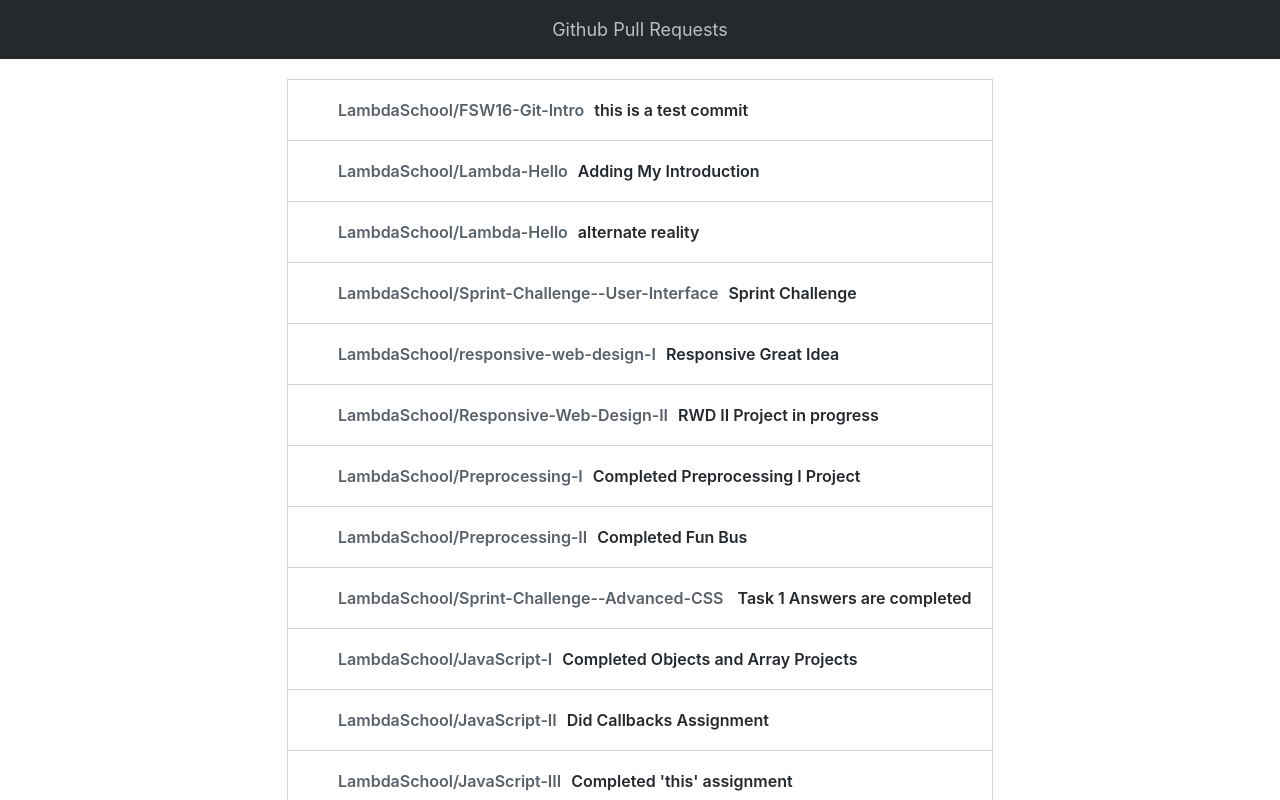
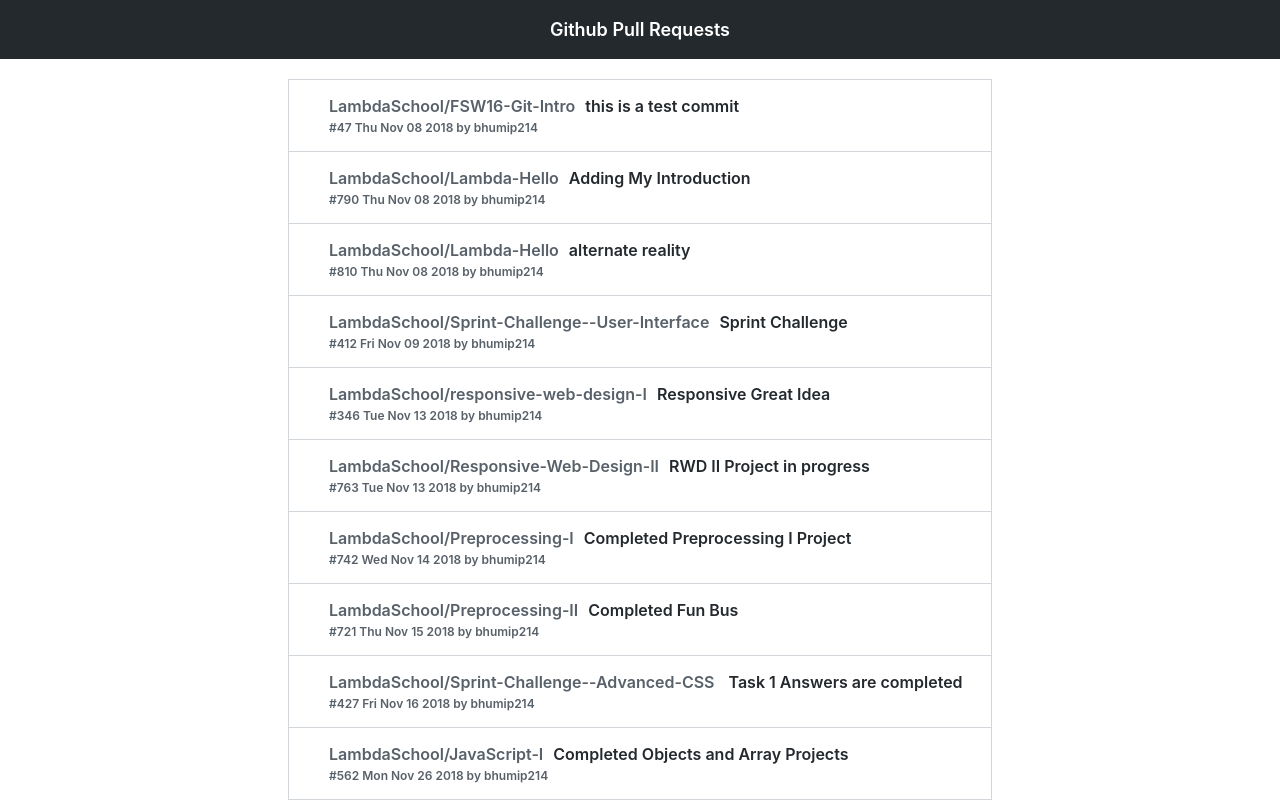
Before and after one commit to bhumip214/Github-Monthly-Pull-Requests, a React (Create React App) app: page / in a window 1280 px wide. Shown: the top 800 px of the page. Built offline with nearby package versions, Linux system fonts and the light colour scheme.

Commit message:
added subtitle and updated css

```diff
--- a/src/App.css
+++ b/src/App.css
@@ -1,9 +1,10 @@
 header {
   background-color: #24292e;
-  color: #ffffffb3;
+  color: #ffff;
   font-size: 18px;
   line-height: 1.5;
   padding: 16px;
+  font-weight: 600;
   z-index: 32;
   text-align: center;
 }
@@ -20,7 +21,7 @@
 }
 .lists {
   list-style-type: none;
-  padding: 20px 20px 20px 40px;
+  padding: 16px 16px 16px 40px;
   border-bottom: 1px solid #d1d5da;
 }
 .lists:last-child {
@@ -30,15 +31,26 @@
 .lists:hover {
   background-color: #f6f8fa;
 }
-.ownerRepoName {
+/* .ownerRepoName {
   color: #586069;
+} */
+
+.PRName {
+  padding-left: 10px;
+  color: #24292e;
 }
 
 a {
-  padding-left: 10px;
   text-decoration-line: none;
-  color: #24292e;
+  color: #586069;
 }
 a:hover {
   color: #0366d6;
 }
+
+.subtitle {
+  font-size: 12px;
+  color: #586069;
+  line-height: 1.25;
+  padding-top: 4px;
+}
--- a/src/Components/DisplayList.js
+++ b/src/Components/DisplayList.js
@@ -5,7 +5,8 @@
   constructor() {
     super();
     this.state = {
-      PRLists: PRListsData.data.viewer.pullRequests.nodes
+      PRLists: PRListsData.data.viewer.pullRequests.nodes,
+      Username: PRListsData.data.viewer.login
     };
   }
   render() {
@@ -16,13 +17,24 @@
             <li className="lists" key={index}>
               <a
                 className="ownerRepoName"
-                href="https://github.com/${PRList.repository.owner.login}/${PRList.repository.name}"
+                href={`https://github.com/${PRList.repository.owner.login}/${
+                  PRList.repository.name
+                }`}
               >
                 {PRList.repository.owner.login}/{PRList.repository.name}
               </a>
-              <a href="https://github.com/${PRList.repository.owner.login}/${PRList.repository.name}/pull/${PRList.number}">
+              <a
+                className="PRName"
+                href={`https://github.com/${PRList.repository.owner.login}/${
+                  PRList.repository.name
+                }/pull/${PRList.number}`}
+              >
                 {PRList.title}
               </a>
+              <div className="subtitle">
+                #{PRList.number} {new Date(PRList.createdAt).toDateString()} by{" "}
+                <a href="">{this.state.Username}</a>
+              </div>
             </li>
           );
         })}
--- a/src/index.css
+++ b/src/index.css
@@ -1,3 +1,7 @@
+* {
+  box-sizing: border-box;
+}
+
 body {
   margin: 0;
   -webkit-font-smoothing: antialiased;
```
